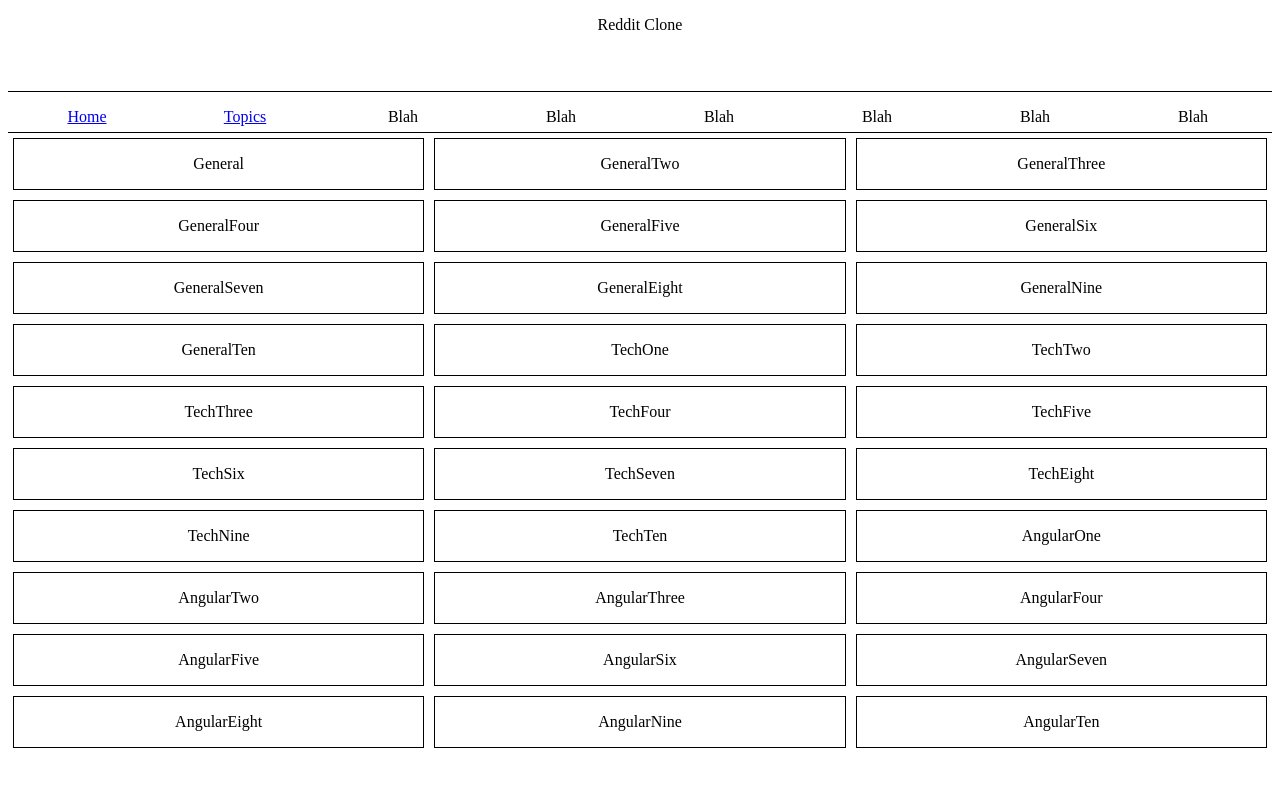
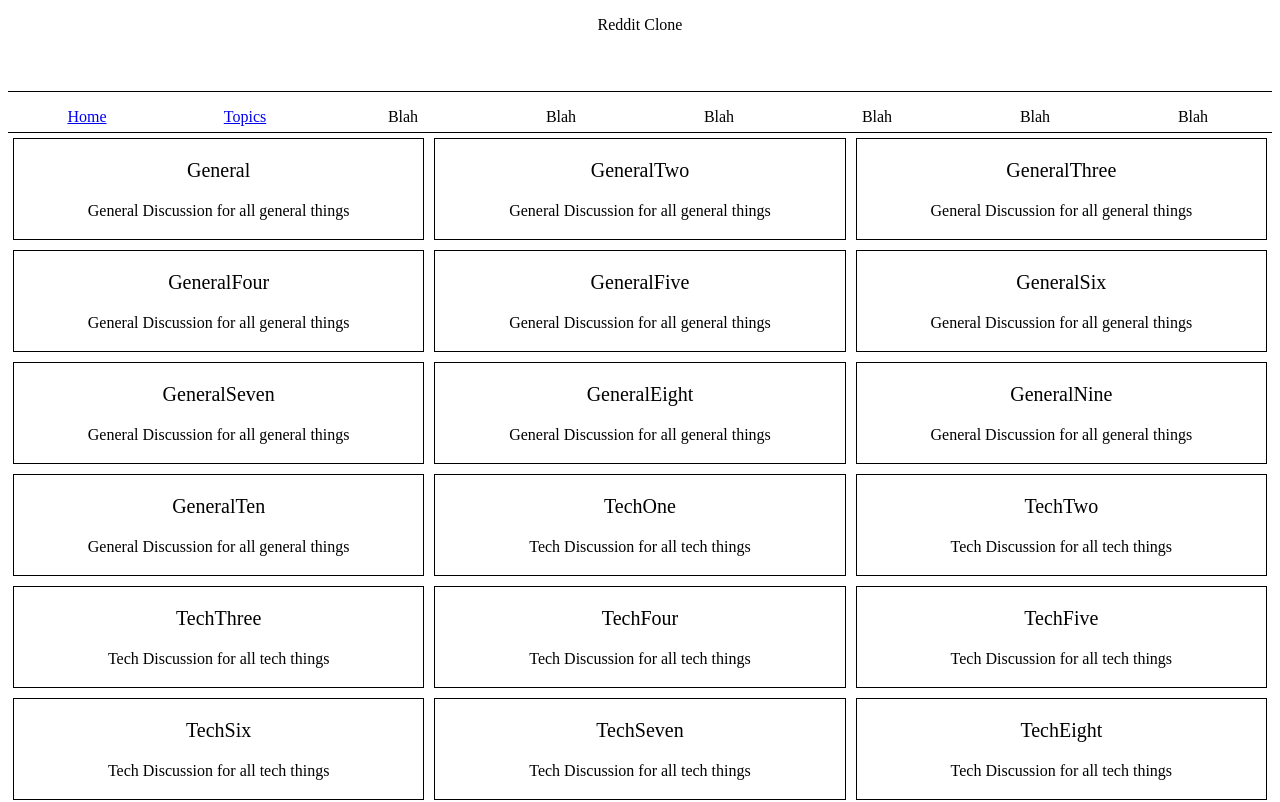
Before and after one commit to Zizzs/Angular-Group-Forums, an Angular app: page /topics in a window 1280 px wide. Shown: the top 802 px of the page. Built offline with nearby package versions, Linux system fonts and the light colour scheme.

Commit message:
Added Mock Topics, Mock Posts, Navigational Extras for Topic and Post routes, Topic Details page, and Post Details page.

```diff
--- a/src/app/app-routing.module.ts
+++ b/src/app/app-routing.module.ts
@@ -3,6 +3,7 @@ import { Routes, RouterModule } from '@angular/router';
 import { WelcomeComponent } from '../app/welcome/welcome.component';
 import { TopicListComponent } from '../app/topic-list/topic-list.component';
 import { TopicDetailsComponent } from '../app/topic-details/topic-details.component';
+import { PostDetailsComponent } from '../app/post-details/post-details.component';
 const routes: Routes = [
   {
     path: '',
@@ -15,6 +16,10 @@ const routes: Routes = [
   {
     path: 'topics/:topic',
     component: TopicDetailsComponent
+  },
+  {
+    path: 'post/:id',
+    component: PostDetailsComponent
   }
 ];
 
--- a/src/app/app.module.ts
+++ b/src/app/app.module.ts
@@ -8,6 +8,7 @@ import { NavBarComponent } from './nav-bar/nav-bar.component';
 import { WelcomeComponent } from './welcome/welcome.component';
 import { TopicListComponent } from './topic-list/topic-list.component';
 import { TopicDetailsComponent } from './topic-details/topic-details.component';
+import { PostDetailsComponent } from './post-details/post-details.component';
 
 @NgModule({
   declarations: [
@@ -16,7 +17,8 @@ import { TopicDetailsComponent } from './topic-details/topic-details.component';
     NavBarComponent,
     WelcomeComponent,
     TopicListComponent,
-    TopicDetailsComponent
+    TopicDetailsComponent,
+    PostDetailsComponent
   ],
   imports: [
     BrowserModule,
--- /dev/null
+++ b/src/app/mock-posts.ts
@@ -0,0 +1,35 @@
+import { Post } from './models/post.model'
+// export class Post {
+//     constructor(public title: string,
+//         public body: string,
+//         public user: string,
+//         public topic: string,
+//         public id: string = null){}
+// }
+
+export let postsImport = [
+    new Post("Post1", "This is a Post", "Dog", "Topic", "0"),
+    new Post("Post2", "This is a Post", "Dog", "Topic", "1"),
+    new Post("Post3", "This is a Post", "Dog", "Topic", "2"),
+    new Post("Post4", "This is a Post", "Dog", "Topic", "3"),
+    new Post("Post5", "This is a Post", "Dog", "Topic", "4"),
+    new Post("Post6", "This is a Post", "Dog", "Topic", "5"),
+    new Post("Post7", "This is a Post", "Dog", "Topic", "6"),
+    new Post("Post8", "This is a Post", "Dog", "Topic", "7"),
+    new Post("Post9", "This is a Post", "Dog", "Topic", "8"),
+    new Post("Post10", "This is a Post", "Dog", "Topic", "9"),
+    new Post("Post11", "This is a Post", "Dog", "Topic", "10"),
+    new Post("Post12", "This is a Post", "Dog", "Topic", "11"),
+    new Post("Post13", "This is a Post", "Dog", "Topic", "12"),
+    new Post("Post14", "This is a Post", "Dog", "Topic", "13"),
+    new Post("Post15", "This is a Post", "Dog", "Topic", "14"),
+    new Post("Post16", "This is a Post", "Dog", "Topic", "15"),
+    new Post("Post17", "This is a Post", "Dog", "Topic", "16"),
+    new Post("Post18", "This is a Post", "Dog", "Topic", "17"),
+    new Post("Post19", "This is a Post", "Dog", "Topic", "18"),
+    new Post("Post20", "This is a Post", "Dog", "Topic", "19"),
+    new Post("Post21", "This is a Post", "Dog", "Topic", "20"),
+    new Post("Post22", "This is a Post", "Dog", "Topic", "21"),
+    new Post("Post23", "This is a Post", "Dog", "Topic", "22"),
+    new Post("Post24", "This is a Post", "Dog", "Topic", "23"),
+]
--- a/src/app/mock-topics.ts
+++ b/src/app/mock-topics.ts
@@ -1,35 +1,29 @@
 import { Topic } from '../app/models/topic.model';
 
 export let array: Topic[] = [
-    new Topic("General", "General Discussion"),
-    new Topic("GeneralTwo", "General Discussion"),
-    new Topic("GeneralThree", "General Discussion"),
-    new Topic("GeneralFour", "General Discussion"),
-    new Topic("GeneralFive", "General Discussion"),
-    new Topic("GeneralSix", "General Discussion"),
-    new Topic("GeneralSeven", "General Discussion"),
-    new Topic("GeneralEight", "General Discussion"),
-    new Topic("GeneralNine", "General Discussion"),
-    new Topic("GeneralTen", "General Discussion"),
-    new Topic("TechOne", "Tech Discussion"),
-    new Topic("TechTwo", "Tech Discussion"),
-    new Topic("TechThree", "Tech Discussion"),
-    new Topic("TechFour", "Tech Discussion"),
-    new Topic("TechFive", "Tech Discussion"),
-    new Topic("TechSix", "Tech Discussion"),
-    new Topic("TechSeven", "Tech Discussion"),
-    new Topic("TechEight", "Tech Discussion"),
-    new Topic("TechNine", "Tech Discussion"),
-    new Topic("TechTen", "Tech Discussion"),
-    new Topic("AngularOne", "Angular Discussion"),
-    new Topic("AngularTwo", "Angular Discussion"),
-    new Topic("AngularThree", "Angular Discussion"),
-    new Topic("AngularFour", "Angular Discussion"),
-    new Topic("AngularFive", "Angular Discussion"),
-    new Topic("AngularSix", "Angular Discussion"),
-    new Topic("AngularSeven", "Angular Discussion"),
-    new Topic("AngularEight", "Angular Discussion"),
-    new Topic("AngularNine", "Angular Discussion"),
-    new Topic("AngularTen", "Angular Discussion"),
+    new Topic("General", "General Discussion for all general things"),
+    new Topic("GeneralTwo", "General Discussion for all general things"),
+    new Topic("GeneralThree", "General Discussion for all general things"),
+    new Topic("GeneralFour", "General Discussion for all general things"),
+    new Topic("GeneralFive", "General Discussion for all general things"),
+    new Topic("GeneralSix", "General Discussion for all general things"),
+    new Topic("GeneralSeven", "General Discussion for all general things"),
+    new Topic("GeneralEight", "General Discussion for all general things"),
+    new Topic("GeneralNine", "General Discussion for all general things"),
+    new Topic("GeneralTen", "General Discussion for all general things"),
+    new Topic("TechOne", "Tech Discussion for all tech things"),
+    new Topic("TechTwo", "Tech Discussion for all tech things"),
+    new Topic("TechThree", "Tech Discussion for all tech things"),
+    new Topic("TechFour", "Tech Discussion for all tech things"),
+    new Topic("TechFive", "Tech Discussion for all tech things"),
+    new Topic("TechSix", "Tech Discussion for all tech things"),
+    new Topic("TechSeven", "Tech Discussion for all tech things"),
+    new Topic("TechEight", "Tech Discussion for all tech things"),
+    new Topic("TechNine", "Tech Discussion for all tech things"),
+    new Topic("TechTen", "Tech Discussion for all tech things"),
+    new Topic("AngularOne", "Angular Discussion for all tech things"),
+    new Topic("AngularTwo", "Angular Discussion for all tech things"),
+    new Topic("AngularThree", "Angular Discussion for all tech things"),
+    new Topic("AngularFour", "Angular Discussion for all tech things"),
 
 ];
--- /dev/null
+++ b/src/app/post-details/post-details.component.html
@@ -0,0 +1,4 @@
+<p>{{postTitle}}</p>
+<p>{{postBody}}</p>
+<p>{{postUser}}</p>
+<p>{{postId}}</p>
--- /dev/null
+++ b/src/app/post-details/post-details.component.ts
@@ -0,0 +1,28 @@
+import { Component, OnInit } from '@angular/core';
+import { Router, NavigationExtras, ActivatedRoute } from '@angular/router';
+
+@Component({
+  selector: 'app-post-details',
+  templateUrl: './post-details.component.html',
+  styleUrls: ['./post-details.component.css']
+})
+export class PostDetailsComponent implements OnInit {
+  postTitle;
+  postBody;
+  postUser;
+  postId;
+
+
+  constructor(private route: ActivatedRoute) {
+    this.route.queryParams.subscribe(params => {
+      this.postTitle = params["title"];
+      this.postBody = params["body"];
+      this.postUser = params["user"];
+      this.postId = params["id"];
+    })
+  }
+
+  ngOnInit() {
+  }
+
+}
--- a/src/app/topic-details/topic-details.component.css
+++ b/src/app/topic-details/topic-details.component.css
@@ -0,0 +1,17 @@
+#topicHeader {
+    font-size: 35px;
+    text-align: center;
+}
+
+#topicDescription {
+    font-size: 18px;
+    text-align: center;
+}
+
+.postCard {
+    border: 1px solid black;
+}
+
+.postCard:hover {
+    background-color: grey;
+}
--- a/src/app/topic-details/topic-details.component.html
+++ b/src/app/topic-details/topic-details.component.html
@@ -1,2 +1,14 @@
-{{topicTitle}}
-{{topicDescription}}
+<div>
+    <p id="topicHeader">{{topicTitle}}</p>
+</div>
+<hr>
+<div>
+    <p id="topicDescription">{{topicDescription}}</p>
+</div>
+<hr>
+<div *ngFor="let post of posts">
+    <div (click) = "goToPostDetailPage(post)" class="postCard">
+        <p>{{post.title}}</p>
+        <p>{{post.body}}</p>
+    </div>
+</div>
--- a/src/app/topic-details/topic-details.component.ts
+++ b/src/app/topic-details/topic-details.component.ts
@@ -1,5 +1,6 @@
 import { Component, OnInit } from '@angular/core';
-import {ActivatedRoute} from "@angular/router";
+import { Router, NavigationExtras, ActivatedRoute } from '@angular/router';
+import { postsImport } from '../mock-posts';
 
 @Component({
   selector: 'app-topic-details',
@@ -9,8 +10,9 @@ import {ActivatedRoute} from "@angular/router";
 export class TopicDetailsComponent implements OnInit {
   topicTitle: string;
   topicDescription: string;
+  posts = postsImport;
 
-  constructor(private route: ActivatedRoute) {
+  constructor(private router: Router, private route: ActivatedRoute) {
     this.route.queryParams.subscribe(params => {
       this.topicTitle = params["title"];
       this.topicDescription = params["description"];
@@ -20,4 +22,16 @@ export class TopicDetailsComponent implements OnInit {
   ngOnInit() {
   }
 
+  goToPostDetailPage(post) {
+    let navigationExtras: NavigationExtras = {
+      queryParams: {
+        "title": post.title,
+        "body": post.body,
+        "user": post.user,
+        "id": post.id
+      }
+    };
+    this.router.navigate(["post", post.id], navigationExtras)
+  }
+
 }
--- a/src/app/topic-list/topic-list.component.css
+++ b/src/app/topic-list/topic-list.component.css
@@ -7,8 +7,13 @@
     border: 1px solid black;
     margin: 5px;
     text-align: center;
+    height: 100px;
 }
 
 .card:hover {
     background-color: gray;
 }
+
+.topicTitle {
+    font-size: 20px;
+}
--- a/src/app/topic-list/topic-list.component.html
+++ b/src/app/topic-list/topic-list.component.html
@@ -2,7 +2,8 @@
   <div *ngFor="let topic of topics">
     <div (click)="goToTopicPage(topic)" class="card">
       <div class="card-body">
-        <p class="card-title">{{topic.title}}</p>
+        <p class="card-title topicTitle">{{topic.title}}</p>
+        <p>{{topic.description}}</p>
       </div>
     </div>
   </div>
```
Also changed, not shown: src/app/post-details/post-details.component.css (added), 1 other file (tests, documents, lock files or other folders).
